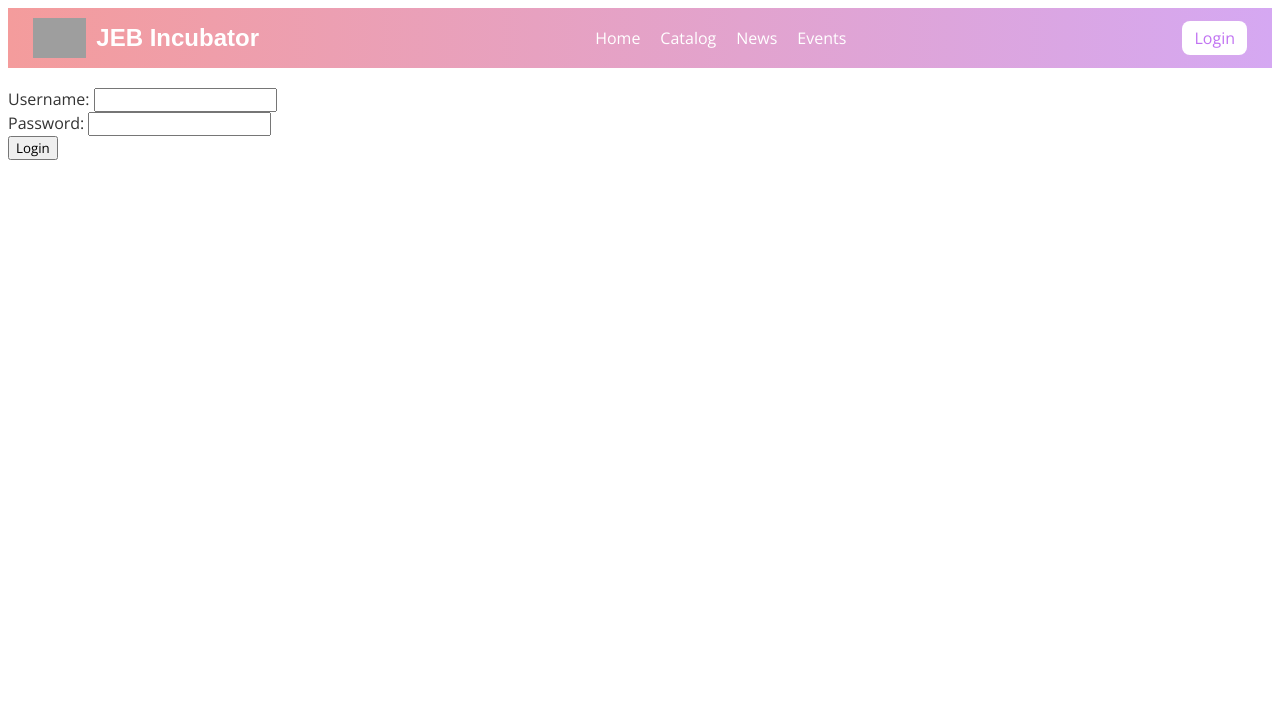
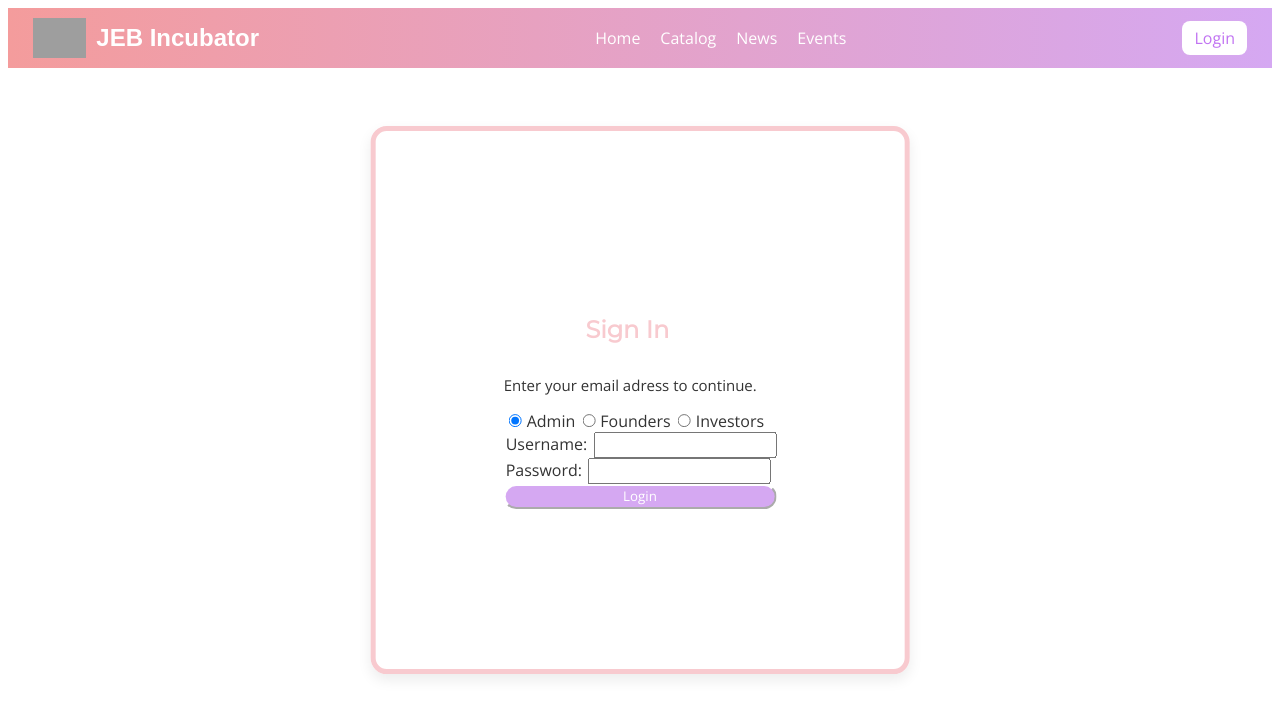
Before and after one commit to MysticOrga/Survivor, a Vue app in the folder frontend/: page /login in a window 1280 px wide. Shown: the top 716 px of the page. Built offline with nearby package versions, Linux system fonts and the light colour scheme; grey boxes are pictures that could not be loaded; the HTML template or start-up script is replaced by a standard one.

Commit message:
[login-multi--user]fix: css and add role verification from a json file

```diff
--- a/frontend/src/example/account.json
+++ b/frontend/src/example/account.json
@@ -1,14 +1,17 @@
 [
     {
         "user": "user01",
-        "password": "azerty123"
+        "password": "azerty123",
+        "role": "admin"
     },
     {
         "user": "user02",
-        "password": "motdepasse456"
+        "password": "motdepasse456",
+        "role": "investors"
     },
     {
         "user": "admin",
-        "password": "admin2025!"
+        "password": "admin2025!",
+        "role": "founders"
     }
 ]
--- a/frontend/src/views/login/Login.vue
+++ b/frontend/src/views/login/Login.vue
@@ -1,5 +1,17 @@
 <template>
-    <form name="login-form">
+  <form class="login-form">
+      <h2>Sign In</h2>
+      <p>Enter your email adress to continue.</p>
+    <div>
+      <input type="radio" id="admin" value="admin" v-model="picked" />
+      <label for="admin">Admin</label>
+
+      <input type="radio" id="founders" value="founders" v-model="picked" />
+      <label for="founders">Founders</label>
+
+      <input type="radio" id="investors" value="investors" v-model="picked" />
+      <label for="investors">Investors</label>
+    </div>
     <div class="mb-3">
       <label for="username">Username: </label>
       <input type="text" id="username" v-model="input.username" />
@@ -8,7 +20,11 @@
       <label for="password">Password: </label>
       <input type="password" id="password" v-model="input.password" />
     </div>
-      <button class="btn btn-outline-dark" type="submit" v-on:click.prevent="login()">
+    <button
+      class="btn btn-outline-dark"
+      type="submit"
+      v-on:click.prevent="login()"
+    >
       Login
     </button>
   </form>
@@ -16,39 +32,92 @@
 </template>
 
 <script>
-import accounts from "../../example/account.json"
+import accounts from "../../example/account.json";
+import { ref } from "vue";
 
 export default {
-    name: 'Login',
+  name: "Login",
   data() {
     return {
       input: {
         username: "",
-          password: ""
+        password: "",
       },
       output: "",
-      }
+      role: "",
+      picked: ref("admin"),
+    };
   },
   methods: {
     login() {
       if (this.input.username != "" || this.input.password != "") {
-            const account = accounts.find(s => s.user === this.input.username);
+        const account = accounts.find((s) => s.user === this.input.username);
         if (account === undefined) {
           this.output = "Username not found";
-                return
+          return;
         }
         this.username = account.user;
         this.password = account.password;
+        this.role = account.role;
         if (this.password != this.input.password) {
-                this.output = "Error in the password"
+          this.output = "Error in the password";
         } else {
+          if (this.role != this.picked) {
+            this.output = "Wrong role";
+            return;
+          }
           this.output = "Authentication complete";
           this.$router.push("/");
         }
       } else {
-            this.output = "Username and password can not be empty"
+        this.output = "Username and password can not be empty";
       }
     },
   },
+};
+</script>
+
+<style>
+.login-form {
+  display: grid;
+  position: absolute;
+  left: 50%;
+  top: 50%;
+  transform: translate(-50%, -50%);
+  border: 5px solid #f8cacf;
+  border-radius: 16px;
+  padding-top: 10rem;
+  padding-bottom: 10rem;
+  padding-left: 8rem;
+  padding-right: 8rem;
+  box-shadow: 0 6px 14px rgba(0, 0, 0, 0.08);
 }
-  </script>
+
+.login-form label {
+  padding: 2px;
+}
+
+.login-form input {
+  padding: 2px;
+}
+
+.login-form button {
+  padding: 1.5px;
+  border-radius: 16px;
+  border-color: #fff;
+  color: #fff;
+  background-color: #d5a8f2;
+}
+
+.login-form h2 {
+  color:#f8cacf;
+  left: 50%;
+  top: 50%;
+  transform: translate(30%, 15%);
+}
+
+.login-form p {
+  font-size: 15px;
+}
+
+</style>
```
Lines whose indentation alone changed are shown as unchanged.
